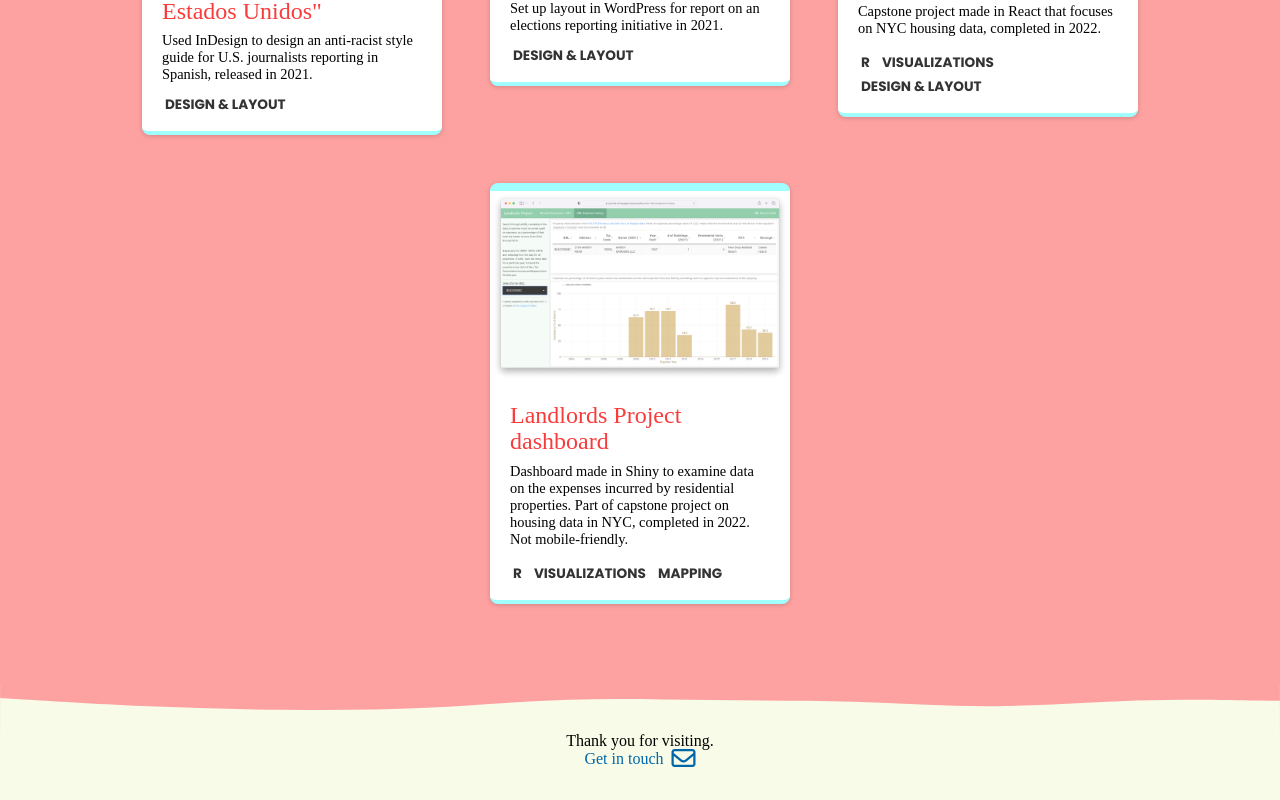
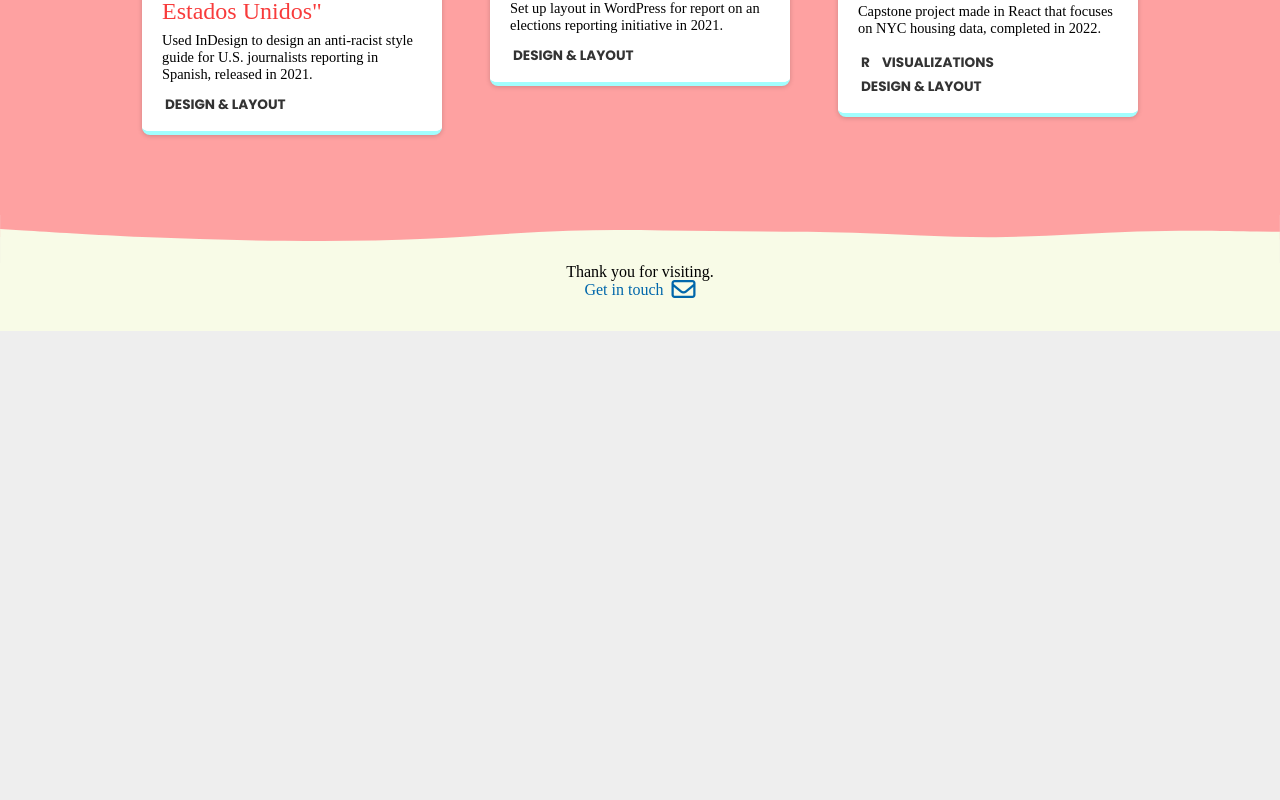
Before and after one commit to chejel/portfolio, a SvelteKit app: page / in a window 1280 px wide. Shown: the part 1868-2668 px from the top of the page. After the commit the page ends 2199 px from the top, so only its background shows below. Built offline with nearby package versions, Linux system fonts and the light colour scheme.

Commit message:
Remove dashboard

```diff
--- a/src/routes/data/data.js
+++ b/src/routes/data/data.js
@@ -83,15 +83,6 @@ export const data = [
     type: "work",
     tags: ["R", "Visualizations", "Design & layout"],
   },
-  {
-    plotLink: "https://jenche.shinyapps.io/lpexp",
-    imgLink: "./../../images/landlords-ss.png",
-    imgAlt: "Dashboard",
-    plotTitle: "Landlords Project dashboard",
-    plotDescription: `Dashboard made in Shiny to examine data on the expenses incurred by residential properties. Part of capstone project on housing data in NYC, completed in 2022. Not mobile-friendly.`,
-    type: "work",
-    tags: ["R", "Visualizations", "Mapping"],
-  },
 ];
 
 let tagsArray = [];
```
